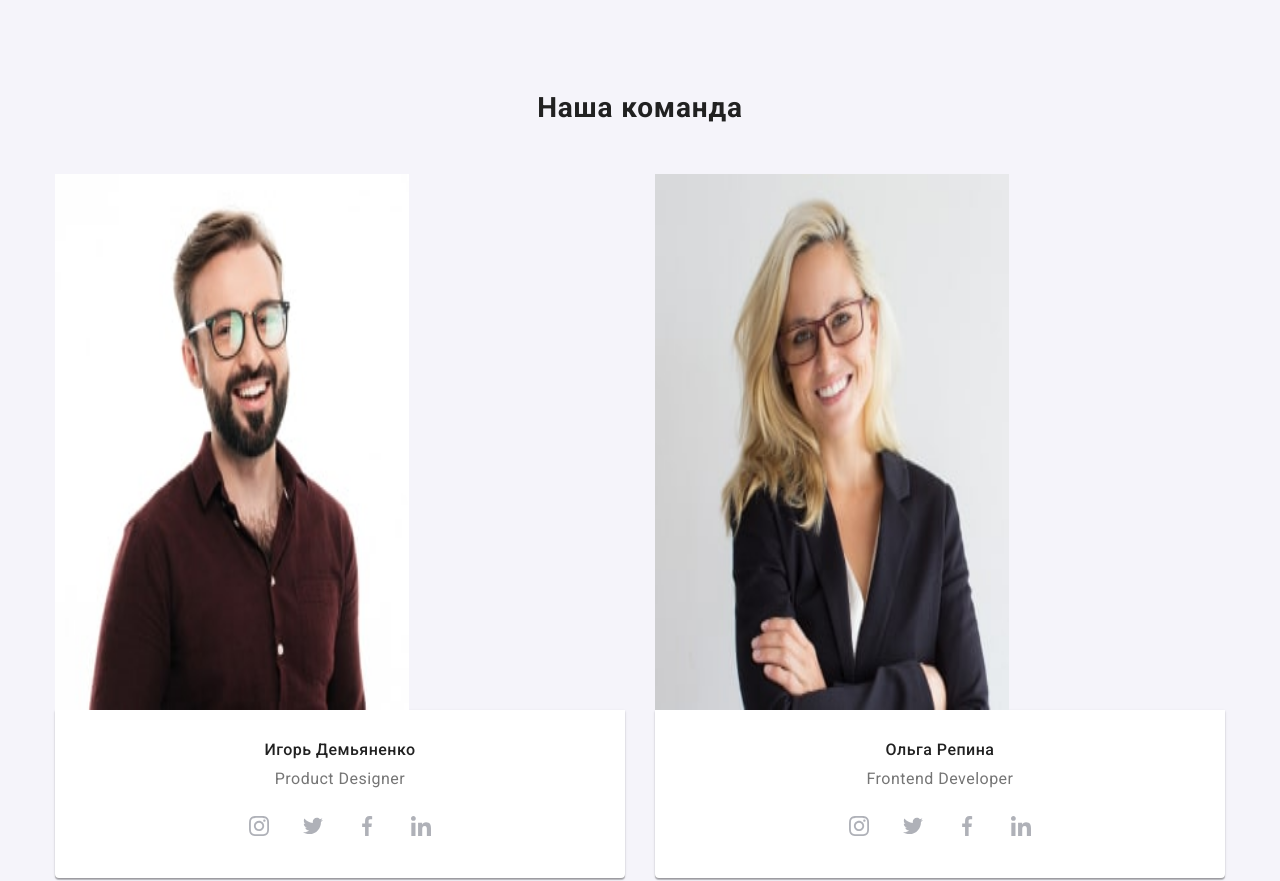
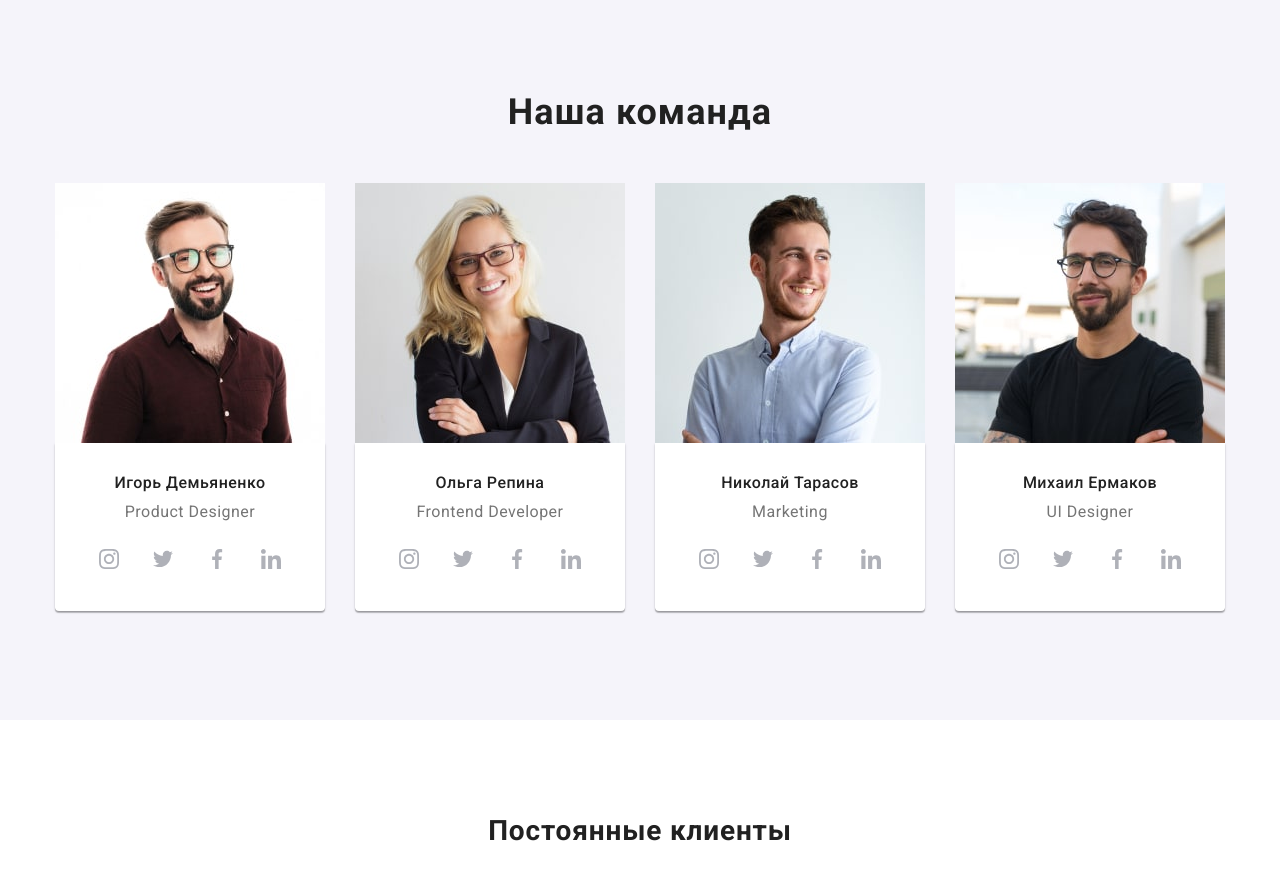
Before and after one commit to vadym-loik/goit-markup-hw-08, a plain HTML site: page index.html in a window 1280 px wide. Shown: the part 1425-2306 px from the top of the page. Drawn offline with nearby package versions, Linux system fonts and the light colour scheme; files that its build step writes are made by us from their sources.

Commit message:
Update _team.scss

```diff
--- a/sass/layout/_team.scss
+++ b/sass/layout/_team.scss
@@ -3,7 +3,8 @@
 }
 
 .team__heading {
-  margin-bottom: 50px;
+  // margin-bottom: 50px;
+  margin-bottom: 30px;
 
   font-weight: 700;
   // font-size: 36px;
@@ -11,6 +12,12 @@
   // line-height: 1.17;
   line-height: calc(33 / 28);
   letter-spacing: 0.03em;
+
+  @media screen and (min-width: 1200px) {
+    margin-bottom: 50px;
+    font-size: 36px;
+    line-height: 1.17;
+  }
 }
 
 .team__list {
@@ -19,6 +26,10 @@
     display: flex;
     flex-wrap: wrap;
     margin: -15px;
+  }
+
+  @media screen and (min-width: 1200px) {
+    flex-wrap: unset;
   }
 }
 
@@ -32,17 +43,21 @@
     flex-basis: calc((100% - 4 * 15px) / 2);
     margin: 15px;
   }
+
+  @media screen and (min-width: 1200px) {
+    flex-basis: calc((100% - 8 * 15px) / 4);
+  }
 }
 
-.team__photo {
-  width: 450px;
-  height: 460px;
+// .team__photo {
+//   width: 450px;
+//   height: 460px;
 
-  @media screen and (min-width: 768px) {
-    width: 354px;
-    height: 536px;
-  }
-}
+//   @media screen and (min-width: 768px) {
+//     width: 354px;
+//     height: 374px;
+//   }
+// }
 
 // .team__list .team__item + {
 //   .team__item {
```
